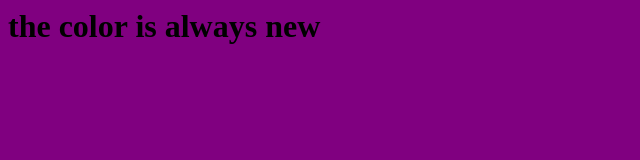
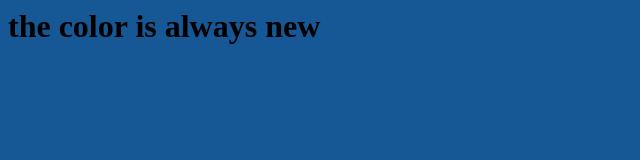
Before and after one commit to iNspiter/temp1, a plain HTML site: page index.html in a window 1280 px wide. Shown: the whole page, without its empty margins (0-640 px from the left). Drawn offline with Linux system fonts and the light colour scheme.

Commit message:
changing colour again

```diff
--- a/index.html
+++ b/index.html
@@ -1,5 +1,5 @@
 <html>
-	<body bgcolor="purple">
+	<body bgcolor="165795">
 
 	<h1>the color is always new</h1>
 
```
